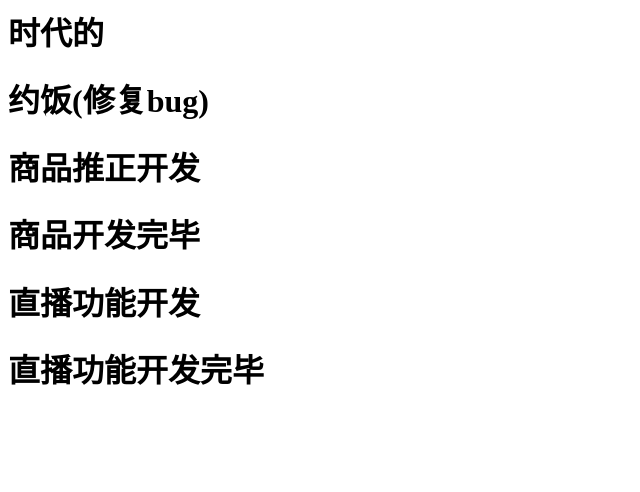
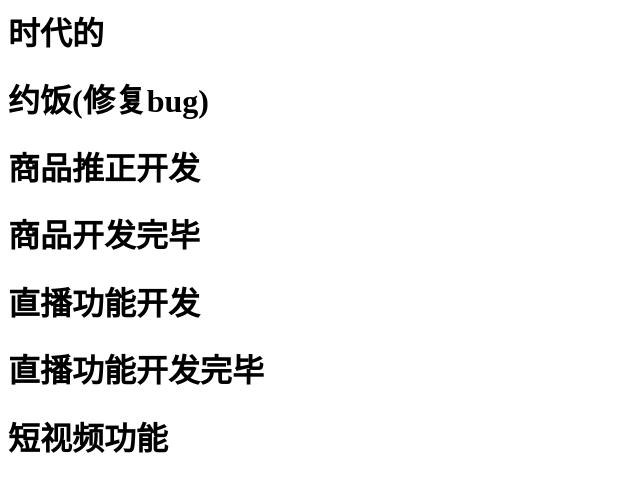
Before and after one commit to ttl626585454/testing, a plain HTML site: page index.html in a window 1280 px wide. Shown: the whole page, without its empty margins (0-640 px from the left). Drawn offline with Linux system fonts and the light colour scheme.

Commit message:
短视频功能

```diff
--- a/index.html
+++ b/index.html
@@ -10,6 +10,8 @@
 <h1>商品开发完毕</h1>
 <h1>直播功能开发</h1>
 <h1>直播功能开发完毕</h1>
+
+<h1>短视频功能</h1>
 </body>
 
 
```
